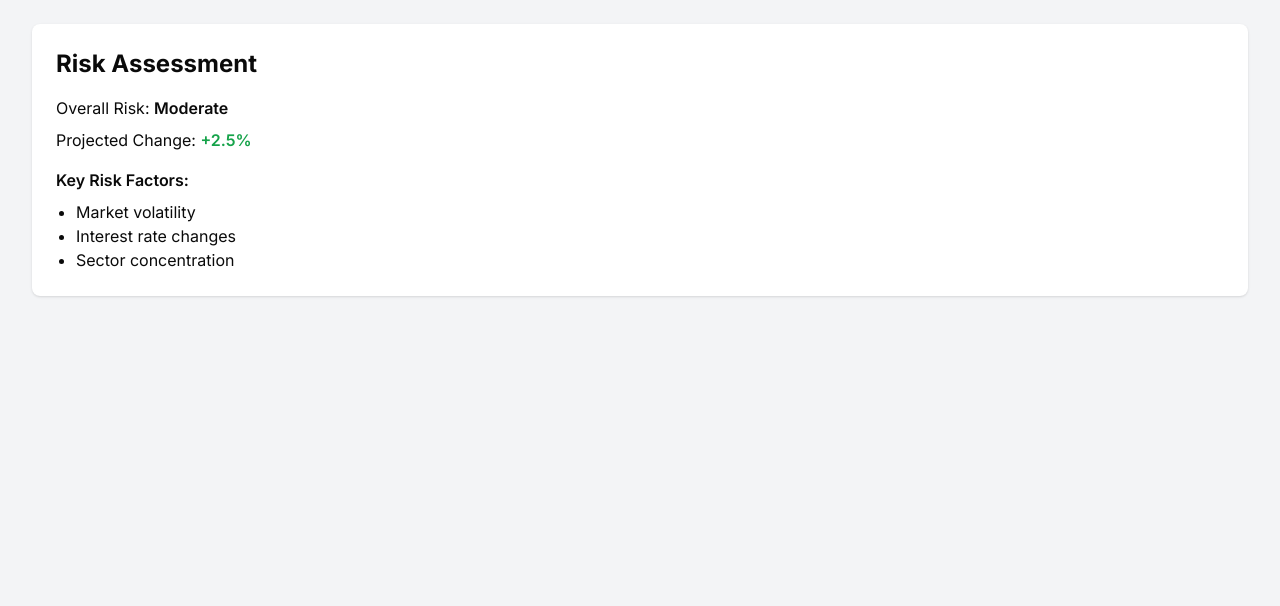
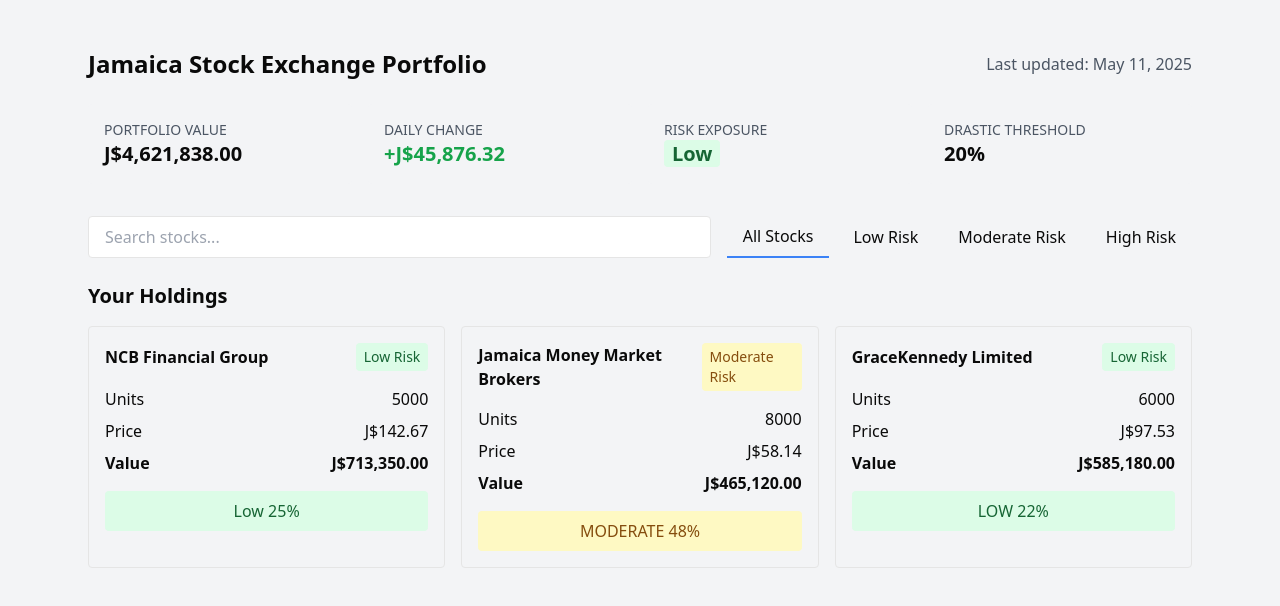
Before and after one commit to tarequerobinson/dsfg-frontend, a Next.js app: page /risk-assessment in a window 1280 px wide. Shown: the top 606 px of the page. Built offline with nearby package versions, Linux system fonts and the light colour scheme; no server answers.

Commit message:
Risk info page added

```diff
--- a/components/RiskManagement.tsx
+++ b/components/RiskManagement.tsx
@@ -1,27 +1,133 @@
-const RiskManagement = () => {
-  const riskAssessment = {
-    overallRisk: "Moderate",
-    projectedChange: "+2.5%",
-    keyFactors: ["Market volatility", "Interest rate changes", "Sector concentration"],
-  }
+import React from 'react';
 
-  return (
-    <div className="bg-white shadow rounded-lg p-6 dark:bg-dark-surface" >
-      <h2 className="text-2xl font-bold mb-4">Risk Assessment</h2>
-      <p className="mb-2">
-        Overall Risk: <span className="font-semibold">{riskAssessment.overallRisk}</span>
-      </p>
-      <p className="mb-4">
-        Projected Change: <span className="font-semibold text-green-600">{riskAssessment.projectedChange}</span>
-      </p>
-      <h3 className="font-semibold mb-2">Key Risk Factors:</h3>
-      <ul className="list-disc pl-5">
-        {riskAssessment.keyFactors.map((factor, index) => (
-          <li key={index}>{factor}</li>
-        ))}
-      </ul>
-    </div>
-  )
-}
+const PortfolioPage = () => {
+    return (
+        <div className="max-w-6xl mx-auto p-6 font-sans">
+            {/* Header */}
+            <div className="flex justify-between items-center mb-6">
+                <h1 className="text-2xl font-bold">Jamaica Stock Exchange Portfolio</h1>
+                <p className="text-gray-600">Last updated: May 11, 2025</p>
+            </div>
 
-export default RiskManagement
+            {/* Metrics Grid */}
+            <div className="grid grid-cols-4 gap-4 mb-8">
+                <div className="p-4 bg-gray-100 rounded">
+                    <div className="text-sm text-gray-600">PORTFOLIO VALUE</div>
+                    <div className="text-xl font-bold">J$4,621,838.00</div>
+                </div>
+                <div className="p-4 bg-gray-100 rounded">
+                    <div className="text-sm text-gray-600">DAILY CHANGE</div>
+                    <div className="text-xl font-bold text-green-600">+J$45,876.32</div>
+                </div>
+                <div className="p-4 bg-gray-100 rounded">
+                    <div className="text-sm text-gray-600">RISK EXPOSURE</div>
+                    <div className="text-xl font-bold">
+                        <span className="bg-green-100 text-green-800 px-2 rounded">Low</span>
+                    </div>
+                </div>
+                <div className="p-4 bg-gray-100 rounded">
+                    <div className="text-sm text-gray-600">DRASTIC THRESHOLD</div>
+                    <div className="text-xl font-bold">20%</div>
+                </div>
+            </div>
+
+            {/* Search and Filters */}
+            <div className="flex gap-4 mb-6">
+                <input
+                    type="text"
+                    placeholder="Search stocks..."
+                    className="flex-1 px-4 py-2 border rounded"
+                />
+                <div className="flex gap-2">
+                    <button className="px-4 py-2 border-b-2 border-blue-500">All Stocks</button>
+                    <button className="px-4 py-2 hover:border-b-2 border-gray-300">Low Risk</button>
+                    <button className="px-4 py-2 hover:border-b-2 border-gray-300">Moderate Risk</button>
+                    <button className="px-4 py-2 hover:border-b-2 border-gray-300">High Risk</button>
+                </div>
+            </div>
+
+            {/* Holdings Grid */}
+            <div className="mb-4">
+                <h2 className="text-xl font-bold mb-4">Your Holdings</h2>
+                <div className="grid grid-cols-3 gap-4">
+                    {/* NCB Column */}
+                    <div className="p-4 border rounded">
+                        <div className="flex justify-between items-center mb-4">
+                            <h3 className="font-bold">NCB Financial Group</h3>
+                            <span className="bg-green-100 text-green-800 px-2 py-1 rounded text-sm">Low Risk</span>
+                        </div>
+                        <div className="space-y-2">
+                            <div className="flex justify-between">
+                                <span>Units</span>
+                                <span>5000</span>
+                            </div>
+                            <div className="flex justify-between">
+                                <span>Price</span>
+                                <span>J$142.67</span>
+                            </div>
+                            <div className="flex justify-between font-bold">
+                                <span>Value</span>
+                                <span>J$713,350.00</span>
+                            </div>
+                        </div>
+                        <div className="mt-4 bg-green-100 p-2 rounded text-center">
+                            <span className="text-green-800">Low 25%</span>
+                        </div>
+                    </div>
+
+                    {/* JMMB Column */}
+                    <div className="p-4 border rounded">
+                        <div className="flex justify-between items-center mb-4">
+                            <h3 className="font-bold">Jamaica Money Market Brokers</h3>
+                            <span className="bg-yellow-100 text-yellow-800 px-2 py-1 rounded text-sm">Moderate Risk</span>
+                        </div>
+                        <div className="space-y-2">
+                            <div className="flex justify-between">
+                                <span>Units</span>
+                                <span>8000</span>
+                            </div>
+                            <div className="flex justify-between">
+                                <span>Price</span>
+                                <span>J$58.14</span>
+                            </div>
+                            <div className="flex justify-between font-bold">
+                                <span>Value</span>
+                                <span>J$465,120.00</span>
+                            </div>
+                        </div>
+                        <div className="mt-4 bg-yellow-100 p-2 rounded text-center">
+                            <span className="text-yellow-800">MODERATE 48%</span>
+                        </div>
+                    </div>
+
+                    {/* GK Column */}
+                    <div className="p-4 border rounded">
+                        <div className="flex justify-between items-center mb-4">
+                            <h3 className="font-bold">GraceKennedy Limited</h3>
+                            <span className="bg-green-100 text-green-800 px-2 py-1 rounded text-sm">Low Risk</span>
+                        </div>
+                        <div className="space-y-2">
+                            <div className="flex justify-between">
+                                <span>Units</span>
+                                <span>6000</span>
+                            </div>
+                            <div className="flex justify-between">
+                                <span>Price</span>
+                                <span>J$97.53</span>
+                            </div>
+                            <div className="flex justify-between font-bold">
+                                <span>Value</span>
+                                <span>J$585,180.00</span>
+                            </div>
+                        </div>
+                        <div className="mt-4 bg-green-100 p-2 rounded text-center">
+                            <span className="text-green-800">LOW 22%</span>
+                        </div>
+                    </div>
+                </div>
+            </div>
+        </div>
+    );
+};
+
+export default PortfolioPage;
--- a/components/Sidebar.tsx
+++ b/components/Sidebar.tsx
@@ -93,7 +93,7 @@ const Sidebar = () => {
     // { href: "/update-networth", icon: Scale, label: "Update Net Worth", badge: "Live" },
     { href: "/event-calendar", icon: Calendar, label: "Events" },
     { href: "/user-update", icon: User, label: "Profile" },
-    // { href: "/risk-assessment", icon: AlertTriangle, label: "Risk Assessment" },
+    { href: "/risk-assessment", icon: AlertTriangle, label: "Risk Assessment" },
     // { href: "/submit-financial-info", icon: FileText, label: "Submit"}
     // { href: "/financial-summarizer", icon: FileText, label: "Summarizer" }
   ]
```
